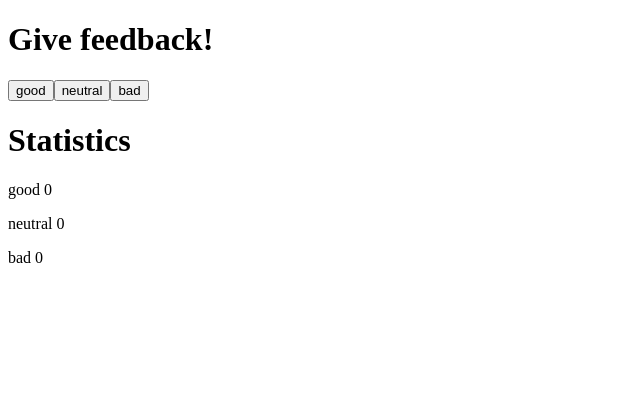
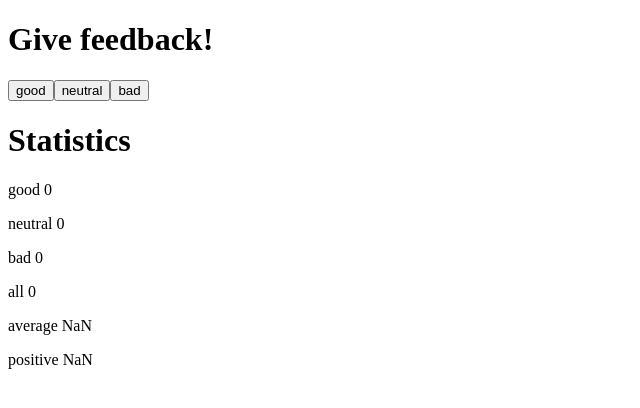
Before and after one commit to russi115/helsinki_course, a React (Vite) app in the folder part1/unicafe/: page / in a window 1280 px wide. Shown: the top 408 px of the page, without its empty margins (0-640 px from the left). Built offline with nearby package versions, Linux system fonts and the light colour scheme.

Commit message:
exercise 1.7 done

```diff
--- a/part1/unicafe/src/App.jsx
+++ b/part1/unicafe/src/App.jsx
@@ -9,16 +9,24 @@ const App = () => {
   const [neutral, setNeutral] = useState(0)
   const [bad, setBad] = useState(0)
 
+  const [all, setAll] = useState(0)
+  const [average, setAverage] = useState(0)
+
   const goodOnclick = () =>{
     setGood(good+1)
+    setAll(all+1)
+    setAverage(average+1)
   }
 
   const neutralOnclick = () =>{
     setNeutral(neutral+1)
+    setAll(all+1)
   }
 
   const badOnclick = () =>{
     setBad(bad+1)
+    setAll(all+1)
+    setAverage(average-1)
   }
 
   return (
@@ -29,9 +37,13 @@ const App = () => {
       <Button text={"bad"} handle={badOnclick}/>
 
       <h1>Statistics</h1>
-      <Display text={"good "} value={good}/>
-      <Display text={"neutral "} value={neutral}/>
-      <Display text={"bad "} value={bad}/>
+      <Display text={"good"} value={good}/>
+      <Display text={"neutral"} value={neutral}/>
+      <Display text={"bad"} value={bad}/>
+
+      <Display text={"all"} value={all}/>
+      <Display text={"average"} value={average/all}/>
+      <Display text={"positive"} value={(good/all)*100}/>
     </div>
   )
 }
--- a/part1/unicafe/src/components/Display.jsx
+++ b/part1/unicafe/src/components/Display.jsx
@@ -1,7 +1,7 @@
 function Display({text, value}){
     return(
         <>
-        <p>{text}{value}</p>
+        <p>{text} {value}</p>
         </>
     )
 }
```
